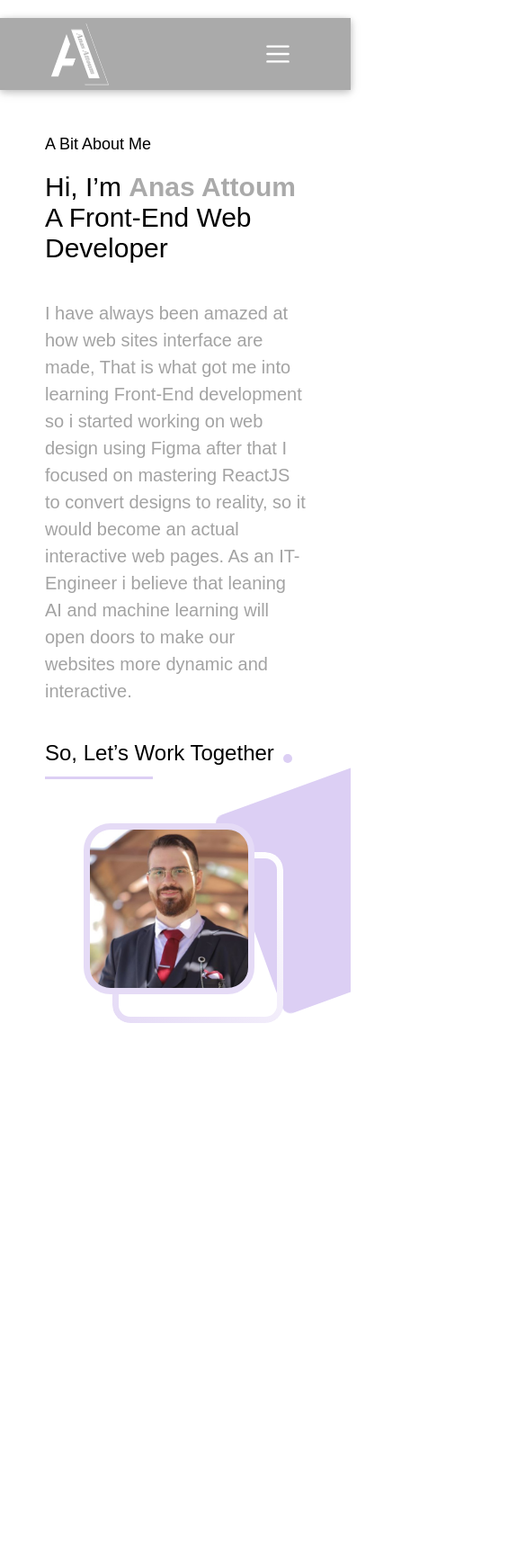
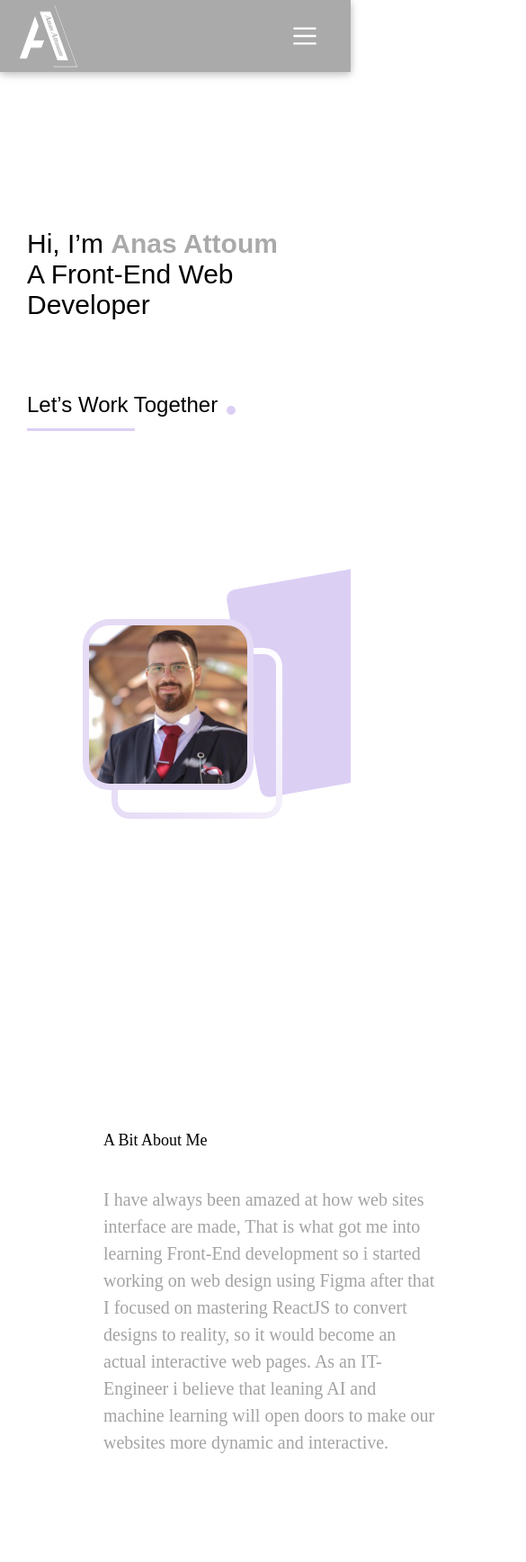
Before and after one commit to OllehSpirit/my_portfolio, a plain HTML site: page index.html in a window 390 px wide. Shown: the top 1736 px of the page at 90% size, 585 px wide, since content can reach past the window. Before the commit the page ends 1471 px from the top, so only its background shows below. Drawn offline with Linux system fonts and the light colour scheme.

Commit message:
add about section

```diff
--- /dev/null
+++ b/CSS/about.css
@@ -0,0 +1,46 @@
+.about {
+    padding: 115px;
+    overflow: hidden;
+}
+
+.about p:nth-child(1) {
+    font-size: 3vw;
+    margin-bottom: 40px;
+}
+
+.about p:nth-child(2) {
+    font-size: 1.3vw;
+    color: var(--subText);
+    margin: 0;
+    line-height: 1.5em;
+}
+.downloadCV{
+    display: inline-block;
+    margin-top: 10px;
+    padding: 20px;
+    padding-left: 50px;
+    padding-right: 50px;
+
+    background-color: white;
+    color: var(--mainColor);
+    font-size: 20px;
+    font-weight: 900;
+    border: 1px solid var(--mainColor);
+}
+
+@media (max-width:800px) {
+
+    .about {
+        width: 95%;
+    }
+
+    .about p:nth-child(1) {
+        font-size: 18px;
+    }
+
+    .about p:nth-child(2) {
+        font-size: 20px;
+    }
+
+
+}
--- /dev/null
+++ b/CSS/aboutAnimation.css
@@ -0,0 +1,25 @@
+.letterSpacingAnimation{
+    opacity: 0;
+    letter-spacing: 20px;
+    animation: letterSpacingAnimation .5s linear .5s forwards;
+}
+@keyframes letterSpacingAnimation {
+    100% {
+        opacity: 1;
+        letter-spacing: normal;
+    }
+}
+
+
+
+.toLeftAnimation{
+    opacity: 0;
+    transform: translateX(100px);
+    animation: toLeftAnimation .5s linear 1.5s forwards;
+}
+@keyframes toLeftAnimation {
+    100% {
+        opacity: 1;
+        transform: translateX(0px);
+    }
+}
--- a/CSS/header.css
+++ b/CSS/header.css
@@ -1,7 +1,7 @@
 :root {
     /* --mainColor: rgb(168, 134, 228, .75); */
     --mainColor: #aaa;
-    --aa: rgb(240, 87, 99, .75);
+    /* --mainColor: rgb(240, 87, 99, .75); */
     /* --mainColor: rgb(89, 178, 86, .75); */
     /* --mainColor: rgba(98, 86, 178, 0.75); */
 
@@ -10,6 +10,7 @@
     /* --secondColor: rgba(128, 183, 126, 0.75); */
     /* --secondColor: rgba(138, 131, 182, 0.75); */
     --subText: #A3A3A3;
+    scroll-behavior: smooth;
 }
 
 body {
@@ -21,7 +22,7 @@ body {
 
 .header {
     position: fixed;
-    top: 20px;
+    top: 0px;
     background-color: var(--mainColor);
     width: 100vw;
     height: 80px;
@@ -205,6 +206,7 @@ body {
     opacity: 0;
     transition: all .5s;
 }
+
 .listHeader>div a:hover::before {
     opacity: 1;
     padding: 5px;
@@ -213,13 +215,13 @@ body {
     border-radius: 7px;
 }
 
-.active a{
-    content: '';
+.active a {
     position: absolute;
+    display: inline-block;
+
     height: 25px;
 
     z-index: -1;
-    background-color: var(--secondColor);
 
     padding: 5px;
     width: 105%;
@@ -228,10 +230,36 @@ body {
     color: white;
 
 }
-.active a span{
+
+.active {
+    position: relative;
+}
+
+.active::before {
+    content: '';
+    position: absolute;
+    bottom: 0;
+    height: 3px;
+    width: 0%;
+
+    background-color: white;
+
+    color: white;
+
+    animation: rightActive 1s forwards;
+}
+
+@keyframes rightActive {
+    to {
+        width: 100%;
+    }
+}
+
+.active a span {
     animation: colorChange 1s forwards;
 
 }
+
 .active a span:nth-child(1) {
     animation-delay: .1s;
 }
@@ -263,8 +291,9 @@ body {
 .active a span:nth-child(8) {
     animation-delay: .8s;
 }
+
 @keyframes colorChange {
-    100%{
+    100% {
         color: black;
     }
 }
@@ -275,6 +304,7 @@ body {
     color: white;
     transition: all 1s;
 }
+
 .listHeader>div a:hover span:nth-child(1) {
     transition-delay: .1s;
 }
@@ -307,7 +337,7 @@ body {
     transition-delay: .8s;
 }
 
-.listHeader>div a:hover{
+.listHeader>div a:hover {
     color: black;
 }
 
@@ -456,3 +486,14 @@ body {
         left: -3px;
     }
 }
+
+@media (max-width:555px) {
+
+    .containerLogo {
+        left: 30px;
+    }
+    .iconResponsive {
+        padding-left: 50px;
+        padding-right: 20px;
+    }
+}
--- a/CSS/main.css
+++ b/CSS/main.css
@@ -1,36 +1,31 @@
 .main {
-    margin-top: 100px;
+
     display: flex;
     justify-content: center;
     padding: 80px;
+    padding-top: 150px;
     column-gap: 10%;
     overflow: hidden;
+
 }
 
 .intro {
     width: 60%;
+
+    display: flex;
+    flex-direction: column;
+    justify-content: center;
 }
 
 .intro p {
     font-family: sans-serif;
 }
 
+
 .intro p:nth-child(1) {
-    font-size: 2vw;
-    margin: 0;
-}
-
-.intro p:nth-child(2) {
     font-size: 3.8vw;
     margin-top: 20px;
     margin-bottom: 40px;
-}
-
-.intro p:nth-child(3) {
-    font-size: 1.3vw;
-    color: var(--subText);
-    margin: 0;
-    line-height: 1.5em;
 }
 
 .endIntro {
@@ -59,16 +54,17 @@
     width: 13vw;
     height: 3px;
     background-color: var(--secondColor);
+    border: qpx solid var(--mainColor);
 }
 
 
 .pic {
     width: 25%;
-    height: 60vh;
     display: flex;
     justify-content: center;
-    align-items: flex-start;
-    padding-top: 40px;
+    align-items: center;
+    padding-top: 100px;
+    padding-bottom: 100px;
 }
 
 .pic div {
@@ -153,7 +149,7 @@
 
     .main {
         flex-direction: column;
-        padding-top: 50px;
+        padding-top: 150px;
     }
     .intro {
         width: 95%;
@@ -161,15 +157,7 @@
 
 
     .intro p:nth-child(1) {
-        font-size: 18px;
-    }
-
-    .intro p:nth-child(2) {
-        font-size: 30px;
-    }
-
-    .intro p:nth-child(3) {
-        font-size: 20px;
+        font-size: 40px;
     }
 
     .endIntro {
@@ -182,6 +170,7 @@
 
 
     .pic {
+        padding-top: 200px;
         width: 95%;
     }
     .pic div {
@@ -196,17 +185,50 @@
         width: 50vw;
         height: 50vw;
     }
+    @keyframes shape {
+        0% {
+            transform: rotate(70deg);
+        }
+        25% {
+            transform: rotate(80deg);
+        }
+        50% {
+            transform: rotate(70deg);
+        }
+
+        75% {
+            transform: rotate(75deg);
+        }
+
+        100% {
+            transform: rotate(65deg);
+        }
+    }
 
 
 }
 
-@media (max-width:500px) {
+@media (max-width:555px) {
+    .main{
+        padding: 30px;
+        padding-top: 150px;
+    }
 
-    .main {
-        padding: 50px;
-    }
     .intro {
         width: 100%;
+        height: 50vh;
+    }
+    .intro p:nth-child(1) {
+        font-size: 30px;
+    }
+
+    .endIntro {
+        font-size: 24px;
+    }
+
+    .pic {
+        padding-top: 0px;
+        height: 50vh;
     }
 
     .pic div::before {
--- a/CSS/mainAnimation.css
+++ b/CSS/mainAnimation.css
@@ -1,17 +1,3 @@
-.letterSpacingAnimation{
-    opacity: 0;
-    letter-spacing: 20px;
-    animation: letterSpacingAnimation .5s linear .5s forwards;
-}
-@keyframes letterSpacingAnimation {
-    100% {
-        opacity: 1;
-        letter-spacing: normal;
-    }
-}
-
-
-
 .toRightAnimation{
     opacity: 0;
     transform: translateX(-50px);
@@ -26,22 +12,10 @@
 
 
 
-.toLeftAnimation{
-    opacity: 0;
-    transform: translateX(100px);
-    animation: toLeftAnimation .5s linear 1.5s forwards;
-}
-@keyframes toLeftAnimation {
-    100% {
-        opacity: 1;
-        transform: translateX(0px);
-    }
-}
-
 .toTopAnimation{
     opacity: 0;
     transform: translateY(50px);
-    animation: toTopAnimation .5s linear 2s forwards;
+    animation: toTopAnimation .5s linear 1.5s forwards;
 }
 @keyframes toTopAnimation {
     100% {
--- /dev/null
+++ b/JavaScript/aboutAnimation.js
@@ -0,0 +1,33 @@
+const p1_About = document.querySelectorAll('.about p:nth-child(1)')
+
+const p1_About_Observer = new IntersectionObserver((elements) => {
+    elements.forEach(element => {
+        if (element.isIntersecting) {
+            element.target.classList.add('letterSpacingAnimation')
+            document.querySelectorAll('.listHeader div').forEach(element=>{
+                element.classList.remove('active')
+            })
+            document.querySelectorAll('.listHeader div:nth-child(2)')[0].classList.add('active')
+        }
+        else {
+            document.querySelectorAll('.listHeader div:nth-child(2)')[0].classList.remove('active')
+        }
+    })
+})
+
+p1_About.forEach(element => p1_About_Observer.observe(element))
+
+
+
+
+const p2_About = document.querySelectorAll('.about p:nth-child(2)')
+
+const p2_About_Observer = new IntersectionObserver((elements) => {
+    elements.forEach(element => {
+        if (element.isIntersecting)
+            element.target.classList.add('toLeftAnimation')
+
+    })
+})
+
+p2_About.forEach(element => p2_About_Observer.observe(element))
--- a/JavaScript/mainAnimation.js
+++ b/JavaScript/mainAnimation.js
@@ -1,54 +1,33 @@
-const p1=document.querySelectorAll('.intro p:nth-child(1)')
+const p1_Main = document.querySelectorAll('.intro p:nth-child(1)')
 
-const p1_Observer = new IntersectionObserver((elements)=>{
-    elements.forEach(element=>{
-        if(element.isIntersecting){
-            element.target.classList.add('letterSpacingAnimation')
+const p1_Main_Observer = new IntersectionObserver((elements) => {
+    elements.forEach(element => {
+        if (element.isIntersecting) {
+            element.target.classList.add('toRightAnimation')
+
+            document.querySelectorAll('.listHeader div').forEach(element=>{
+                element.classList.remove('active')
+            })
             document.querySelectorAll('.listHeader div:nth-child(1)')[0].classList.add('active')
+        }
+        else {
+            document.querySelectorAll('.listHeader div:nth-child(1)')[0].classList.remove('active')
         }
     })
 })
 
-p1.forEach(element=>p1_Observer.observe(element))
+p1_Main.forEach(element => p1_Main_Observer.observe(element))
 
 
 
 
-const p2=document.querySelectorAll('.intro p:nth-child(2)')
+const p2_Main = document.querySelectorAll('.endIntro')
 
-const p2_Observer = new IntersectionObserver((elements)=>{
-    elements.forEach(element=>{
-        if(element.isIntersecting)
-            element.target.classList.add('toRightAnimation')
-    })
-})
-
-p2.forEach(element=>p2_Observer.observe(element))
-
-
-
-
-const p3=document.querySelectorAll('.intro p:nth-child(3)')
-
-const p3_Observer = new IntersectionObserver((elements)=>{
-    elements.forEach(element=>{
-        if(element.isIntersecting)
-            element.target.classList.add('toLeftAnimation')
-    })
-})
-
-p3.forEach(element=>p3_Observer.observe(element))
-
-
-
-
-const p4=document.querySelectorAll('.endIntro')
-
-const p4_Observer = new IntersectionObserver((elements)=>{
-    elements.forEach(element=>{
-        if(element.isIntersecting)
+const p2_Main_Observer = new IntersectionObserver((elements) => {
+    elements.forEach(element => {
+        if (element.isIntersecting)
             element.target.classList.add('toTopAnimation')
     })
 })
 
-p4.forEach(element=>p4_Observer.observe(element))
+p2_Main.forEach(element => p2_Main_Observer.observe(element))
--- a/index.html
+++ b/index.html
@@ -14,7 +14,14 @@
   <link rel="stylesheet" href="./CSS/main.css">
   <link rel="stylesheet" href="./CSS/mainAnimation.css">
 
+  <link rel="stylesheet" href="./CSS/about.css">
+  <link rel="stylesheet" href="./CSS/aboutAnimation.css">
+
+
+
   <script defer src="./JavaScript/mainAnimation.js"></script>
+
+  <script defer src="./JavaScript/aboutAnimation.js"></script>
 
 </head>
 
@@ -43,16 +50,22 @@
         </div>
 
         <div>
+          <a href="#about"><span>A </span><span>B </span><span>O </span><span>U </span><span>T</span></a>
+        </div>
+
+        <div>
           <a href="#skills"><span>S </span><span>K </span><span>I </span><span>L </span><span>L
             </span><span>S</span></a>
         </div>
 
         <div>
-          <a href="#projects"><span>P </span><span>R </span><span>O </span><span>J </span><span>E </span><span>C </span><span>T </span><span>S</span></a>
+          <a href="#projects"><span>P </span><span>R </span><span>O </span><span>J </span><span>E </span><span>C
+            </span><span>T </span><span>S</span></a>
         </div>
 
         <div>
-          <a href="#contact"><span>C </span><span>O </span><span>N </span><span>T </span><span>A </span><span>C </span><span>T</span></a>
+          <a href="#contact"><span>C </span><span>O </span><span>N </span><span>T </span><span>A </span><span>C
+            </span><span>T</span></a>
         </div>
       </div>
 
@@ -62,27 +75,16 @@
   </div>
 
   <!--__________________________________________________________ MAIN _______________________________________________________-->
-  <div class="main">
+  <div id="home" class="main">
 
     <div class="intro">
 
-      <p>A Bit About Me</p>
       <p>
         Hi, I’m <span style="color: var(--mainColor);font-weight: 600;">Anas Attoum</span> <br />
         A Front-End Web Developer
       </p>
-      <p>
-        I have always been amazed at how web sites interface are made, That is what got me into learning Front-End
-        development so i started working on web design using Figma after that I focused on mastering ReactJS to convert
-        designs to reality, so it would become an actual interactive web pages.
-        <!-- , finally i wanted to be able to build a integrated site by learning a Back-End development framework which was
-        Django and that was my journey into
-        becoming a Full-Stack Web Developer. -->
 
-        As an IT-Engineer i believe that leaning AI and machine learning will open doors to make our websites more
-        dynamic and interactive.
-      </p>
-      <p class="endIntro">So, Let’s Work Together</p>
+      <p class="endIntro">Let’s Work Together</p>
 
     </div>
 
@@ -94,6 +96,29 @@
 
 
 
+  <!--__________________________________________________________ ABOUT _______________________________________________________-->
+  <div id="about" class="about">
+    <div id="about" class="aboutContainer">
+
+      <p>
+        A Bit About Me
+      </p>
+      <p>
+        I have always been amazed at how web sites interface are made, That is what got me into learning Front-End
+        development so i started working on web design using Figma after that I focused on mastering ReactJS to convert
+        designs to reality, so it would become an actual interactive web pages.
+        As an IT-Engineer i believe that leaning AI and machine learning will open doors to make our websites more
+        dynamic and interactive.
+      </p>
+      <!-- <p class="endIntro">Let’s Work Together</p> -->
+
+      <!-- <div class="downloadCV">Download CV</div> -->
+
+    </div>
+  </div>
+
+  <br><br><br><br><br><br><br><br><br><br><br><br><br><br><br><br><br><br><br><br><br><br><br><br><br><br><br><br><br><br><br><br><br><br><br><br><br><br><br>
+
 </body>
 
 </html>
```
